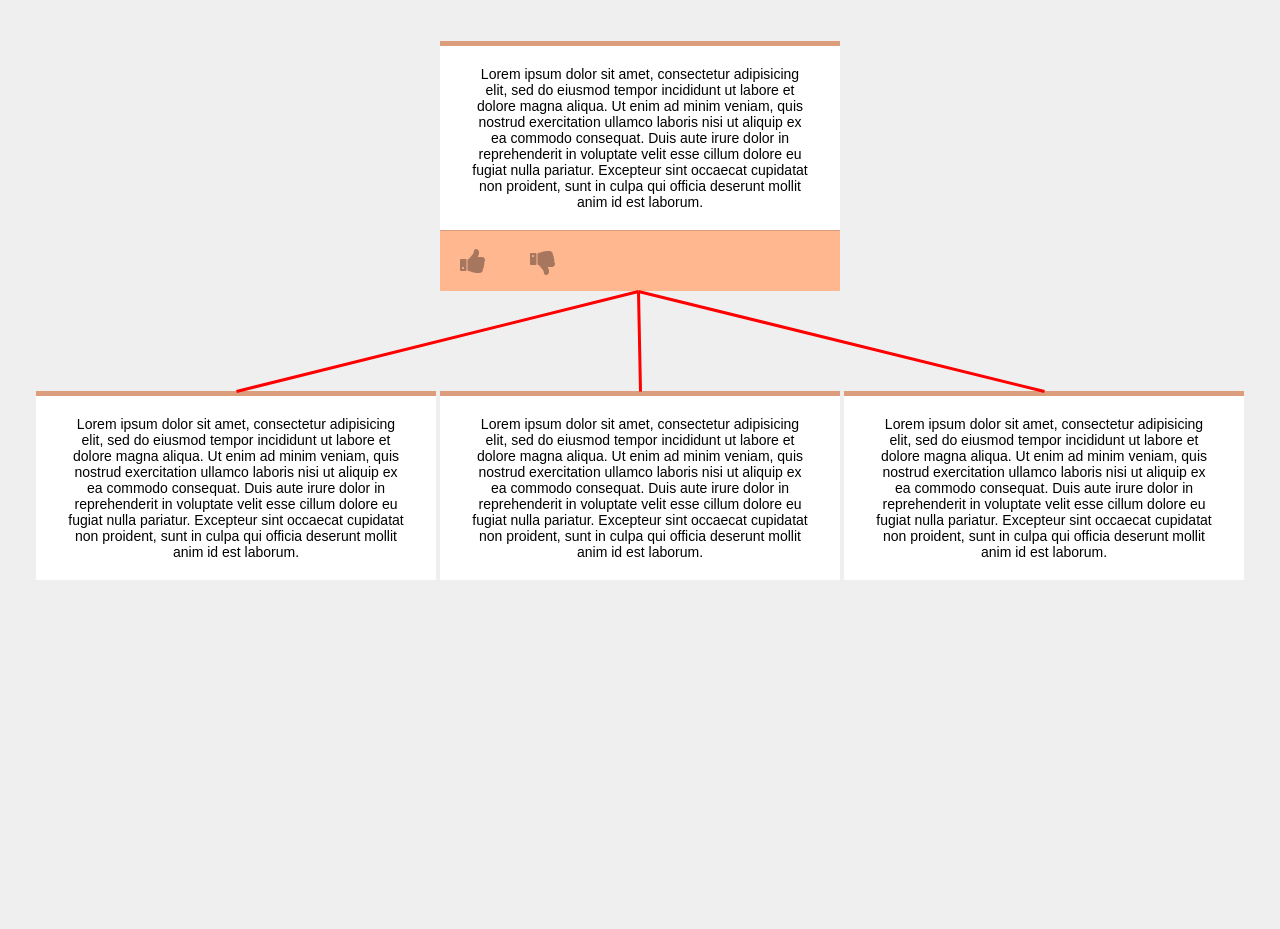
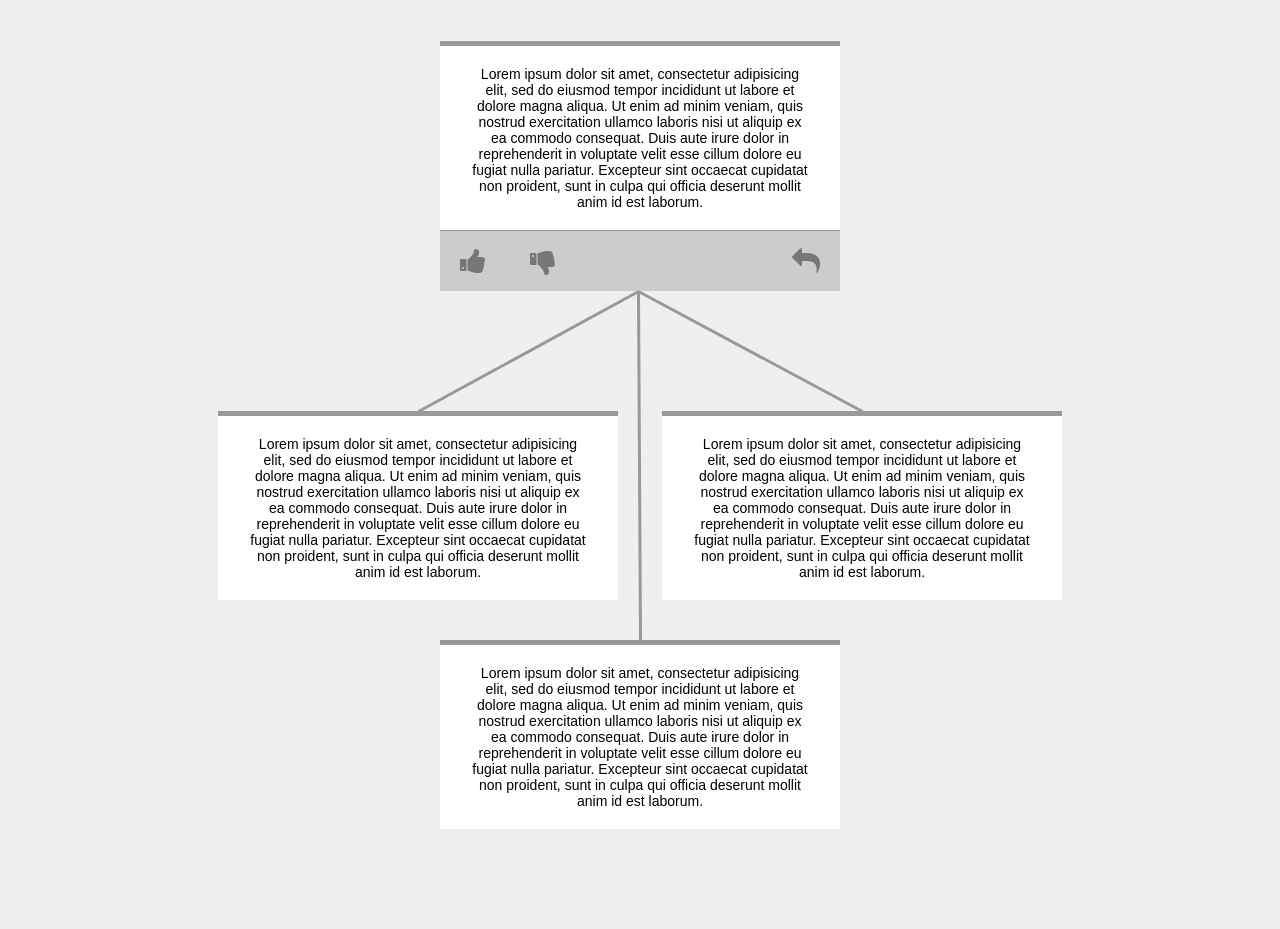
Before and after one commit to Everybit-legacy/everybit.js, a PHP site: page / in a window 1280 px wide. Shown: the part 45-974 px from the top of the page. Before the commit the page ends 625 px from the top, so only its background shows below. Run offline with PHP 8.4, Linux system fonts and the light colour scheme; some libraries are stand-ins or nearby versions.

Commit message:
Interfaces changes

```diff
--- a/index.html
+++ b/index.html
@@ -29,6 +29,10 @@
 					<span class="btn">
 						<i class="fa fa-thumbs-down fa-2x"></i>
 					</span>
+					<span class="btn r">
+						<i class="fa fa-mail-reply fa-2x"></i>
+					</span>
+					<span class="clear"></span>
 				</div>
 			</div>
 		</section>
--- a/scripts/index.js
+++ b/scripts/index.js
@@ -18,7 +18,7 @@ $(document).ready(function() {
             target: e,
             paintStyle: {
                 lineWidth: 3,
-                strokeStyle: "red"
+                strokeStyle: "#999"
             },
             connector: ["Straight"]
         });
--- a/styles/styles.css
+++ b/styles/styles.css
@@ -4,13 +4,21 @@ body {
 	background: #efefef;
 }
 
+.r {
+	float: right;
+}
+
+.clear {
+	clear: both;
+}
+
 .block {
 	background: #fff;
 	width: 400px;
-	border-top: 5px solid #dc9d7c;
+	border-top: 5px solid #999;
 	font-family: sans-serif;
 	font-size: 14px;
-	margin-top: 20px;
+	margin: 20px;
 	display: inline-block;
 	box-sizing: border-box;
 }
@@ -22,8 +30,8 @@ body {
 
 .block .bar {
 	height: 60px;
-	background: #ffb78f;
-	border-top: solid 1px #dc9d7c;
+	background: #ccc;
+	border-top: solid 1px #999;
 	text-align: left;
 }
 
@@ -41,13 +49,13 @@ header h1 {
 .btn {
 	display: inline-block;
 	padding: 0 20px;
-	color: #a7765f;
+	color: #777;
 }
 
 .btn:hover {
-	background: #ffcfb6;
+	background: #ddd;
 	cursor: pointer;
-
+	color: #555;
 }
 
 .btn i {
```
